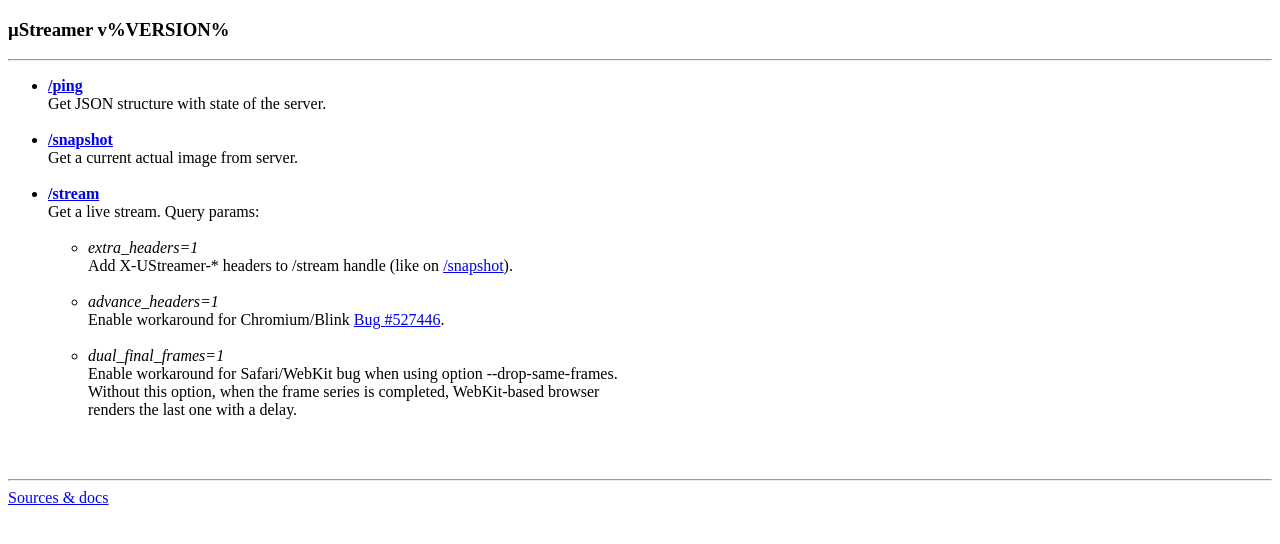
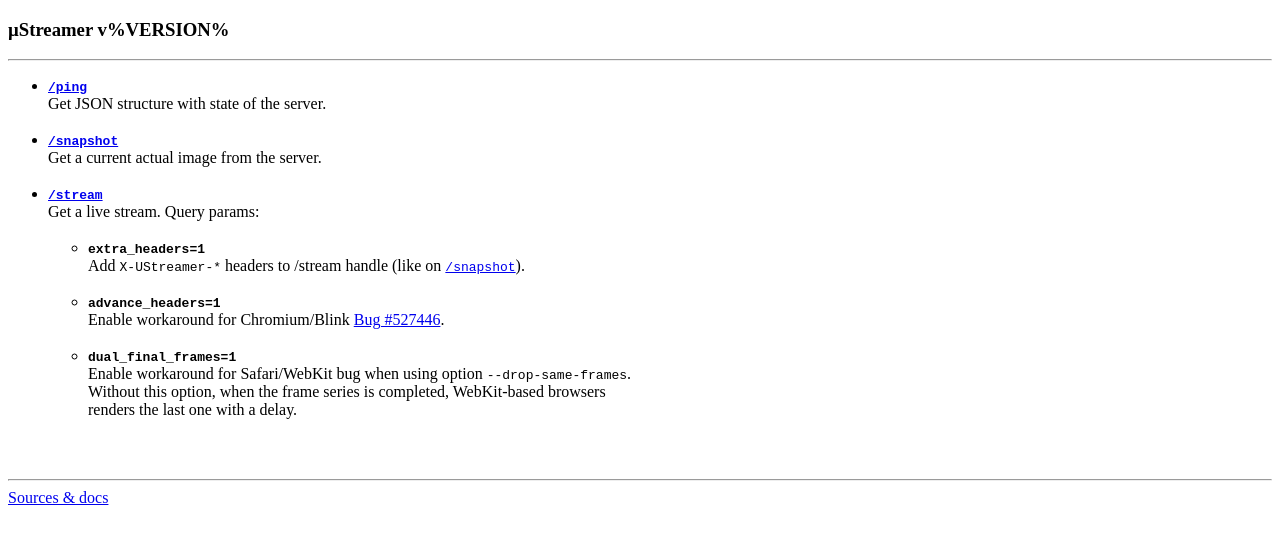
Before and after one commit to pikvm/ustreamer, a plain HTML site: page src/data/index.html in a window 1280 px wide. Drawn offline with Linux system fonts and the light colour scheme.

Commit message:
refactoring, html fixes

```diff
--- a/src/data/index.html
+++ b/src/data/index.html
@@ -2,7 +2,7 @@
 
 <html>
 <head>
-	<meta charset=\"utf-8\">
+	<meta charset="utf-8" />
 	<title>uStreamer</title>
 </head>
 
@@ -11,35 +11,35 @@
 	<hr>
 	<ul>
 		<li>
-			<a href=\"/ping\"><b>/ping</b></a><br>
+			<a href="/ping"><b><samp>/ping</samp></b></a><br>
 			Get JSON structure with state of the server.
 		</li>
 		<br>
 		<li>
-			<a href=\"/snapshot\"><b>/snapshot</b></a><br>
-			Get a current actual image from server.
+			<a href="/snapshot"><b><samp>/snapshot</samp></b></a><br>
+			Get a current actual image from the server.
 		</li>
 		<br>
 		<li>
-			<a href=\"/stream\"><b>/stream</b></a><br>
+			<a href="/stream"><b><samp>/stream</samp></b></a><br>
 			Get a live stream. Query params:<br>
 			<br>
 			<ul>
 				<li>
-					<i>extra_headers=1</i><br>
-					Add X-UStreamer-* headers to /stream handle (like on <a href=\"/snapshot\">/snapshot</a>).
+					<b><samp>extra_headers=1</samp></b><br>
+					Add <samp>X-UStreamer-*</samp> headers to /stream handle (like on <a href="/snapshot"><samp>/snapshot</samp></a>).
 				</li>
 				<br>
 				<li>
-					<i>advance_headers=1</i><br>
+					<b><samp>advance_headers=1</samp></b><br>
 					Enable workaround for Chromium/Blink
-					<a href=\"https://bugs.chromium.org/p/chromium/issues/detail?id=527446\">Bug #527446</a>.
+					<a href="https://bugs.chromium.org/p/chromium/issues/detail?id=527446">Bug #527446</a>.
 				</li>
 				<br>
 				<li>
-					<i>dual_final_frames=1</i><br>
-					Enable workaround for Safari/WebKit bug when using option --drop-same-frames.<br>
-					Without this option, when the frame series is completed, WebKit-based browser<br>
+					<b><samp>dual_final_frames=1</samp></b><br>
+					Enable workaround for Safari/WebKit bug when using option <samp>--drop-same-frames</samp>.<br>
+					Without this option, when the frame series is completed, WebKit-based browsers<br>
 					renders the last one with a delay.
 				</li>
 			</ul>
@@ -48,6 +48,6 @@
 	</ul>
 	<br>
 	<hr>
-	<a href=\"https://github.com/pi-kvm/ustreamer\">Sources &amp; docs</a>
+	<a href="https://github.com/pi-kvm/ustreamer">Sources &amp; docs</a>
 </body>
 </html>
```
Also changed, not shown: 8 other files.
